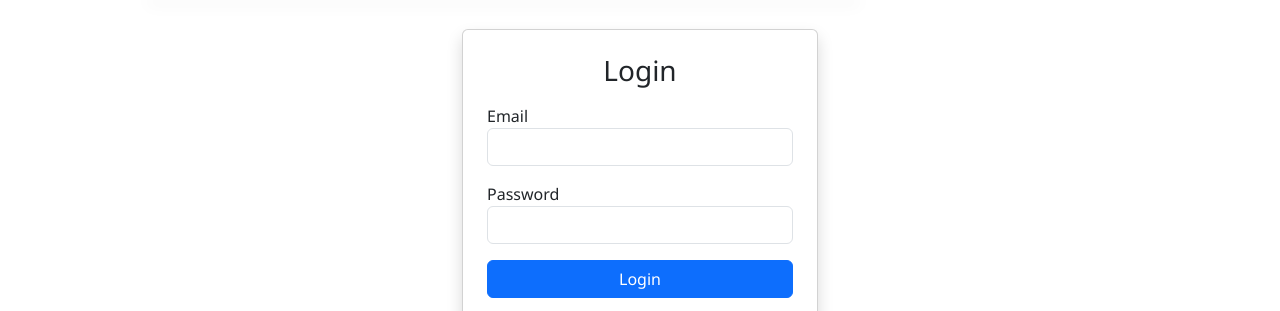
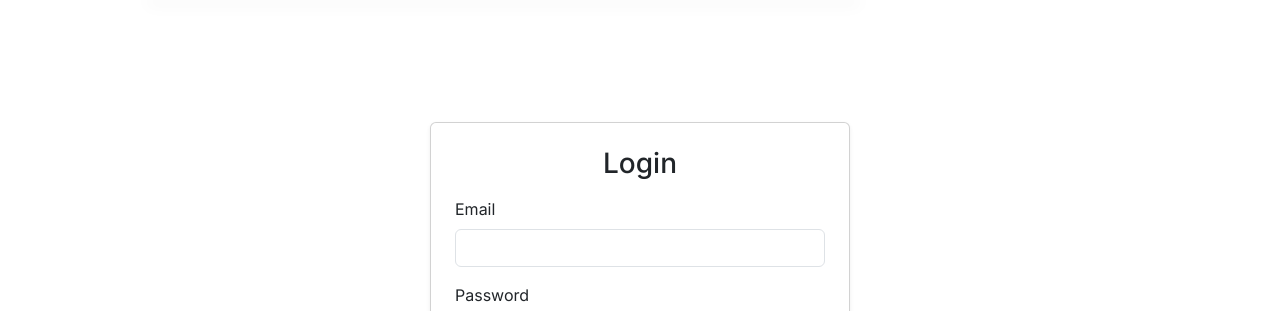
Before and after one commit to Sk-Mahammad-Irfan/intern_media_ai, a plain HTML site: page frontend/auth.html in a window 1280 px wide. Shown: the part 65-376 px from the top of the page. Drawn offline with nearby package versions, Linux system fonts and the light colour scheme.

Commit message:
Refactor auth & auth-success page layout

```diff
--- a/frontend/auth.html
+++ b/frontend/auth.html
@@ -30,6 +30,39 @@
       .main-content {
         flex-grow: 1;
       }
+
+      .auth-card-wrapper {
+  width: 100%;
+  max-width: 480px;
+  margin: 0 auto;
+  padding: 0 15px;
+}
+
+@media (min-width: 576px) {
+  .auth-card-wrapper {
+    max-width: 500px;
+  }
+}
+
+@media (min-width: 768px) {
+  .auth-card-wrapper {
+    max-width: 450px;
+  }
+}
+
+@media (min-width: 992px) {
+  .auth-card-wrapper {
+    max-width: 420px;
+  }
+}
+
+@media (min-width: 1200px) {
+  .auth-card-wrapper {
+    max-width: 450px;
+  }
+}
+
+
     </style>
   </head>
   <body class="d-flex flex-column min-vh-100">
@@ -305,42 +338,32 @@
             </ul>
           </div>
         </nav>
+        </div>
+        </div>
+
+
 
         <!-- Page Content -->
+<div class="container py-5 mb-5">
+  <div class="row justify-content-center">
+    <div class="auth-card-wrapper">
 
-        <div class="container py-4">
-          <div class="row justify-content-center">
-            <div class="col-md-4">
-              <div class="card p-4 shadow">
+      <div class="card p-4 shadow-sm">
         <h3 id="form-title" class="text-center mb-3">Login</h3>
         <form id="auth-form">
           <div id="username-field" class="mb-3 d-none">
-                    <label>Username</label>
-                    <input type="text" name="username" class="form-control" />
+            <label for="username" class="form-label">Username</label>
+            <input type="text" name="username" id="username" class="form-control" />
           </div>
           <div class="mb-3">
-                    <label>Email</label>
-                    <input
-                      type="email"
-                      name="email"
-                      class="form-control"
-                      required
-                    />
+            <label for="email" class="form-label">Email</label>
+            <input type="email" name="email" id="email" class="form-control" required />
           </div>
           <div class="mb-3">
-                    <label>Password</label>
-                    <input
-                      type="password"
-                      name="password"
-                      class="form-control"
-                      required
-                    />
+            <label for="password" class="form-label">Password</label>
+            <input type="password" name="password" id="password" class="form-control" required />
           </div>
-                  <button
-                    type="submit"
-                    class="btn btn-primary w-100"
-                    id="submit-btn"
-                  >
+          <button type="submit" class="btn btn-primary w-100" id="submit-btn">
             Login
           </button>
         </form>
@@ -348,7 +371,7 @@
           <span id="toggle-text">Don't have an account?</span>
           <a href="#" id="toggle-link">Sign Up</a>
         </p>
-                <button id="google-login" class="btn btn-outline-dark w-100">
+        <button id="google-login" class="btn btn-outline-dark w-100 mb-2">
           <i class="bi bi-google me-2"></i>Login with Google
         </button>
         <div id="msg" class="text-center text-danger mt-2"></div>
@@ -356,8 +379,8 @@
     </div>
   </div>
 </div>
-      </div>
-    </div>
+
+
 
     <footer>
       <div class="f-info mt-3">
@@ -383,6 +406,7 @@
         </div>
       </div>
     </footer>
+
     <script src="https://cdn.jsdelivr.net/npm/bootstrap@5.3.3/dist/js/bootstrap.bundle.min.js"></script>
     <script src="js/auth.js"></script>
     <script src="js/search.js"></script>
```
Also changed, not shown: frontend/auth-success.html (+8 -4 lines). Lines whose indentation alone changed are shown as unchanged.
